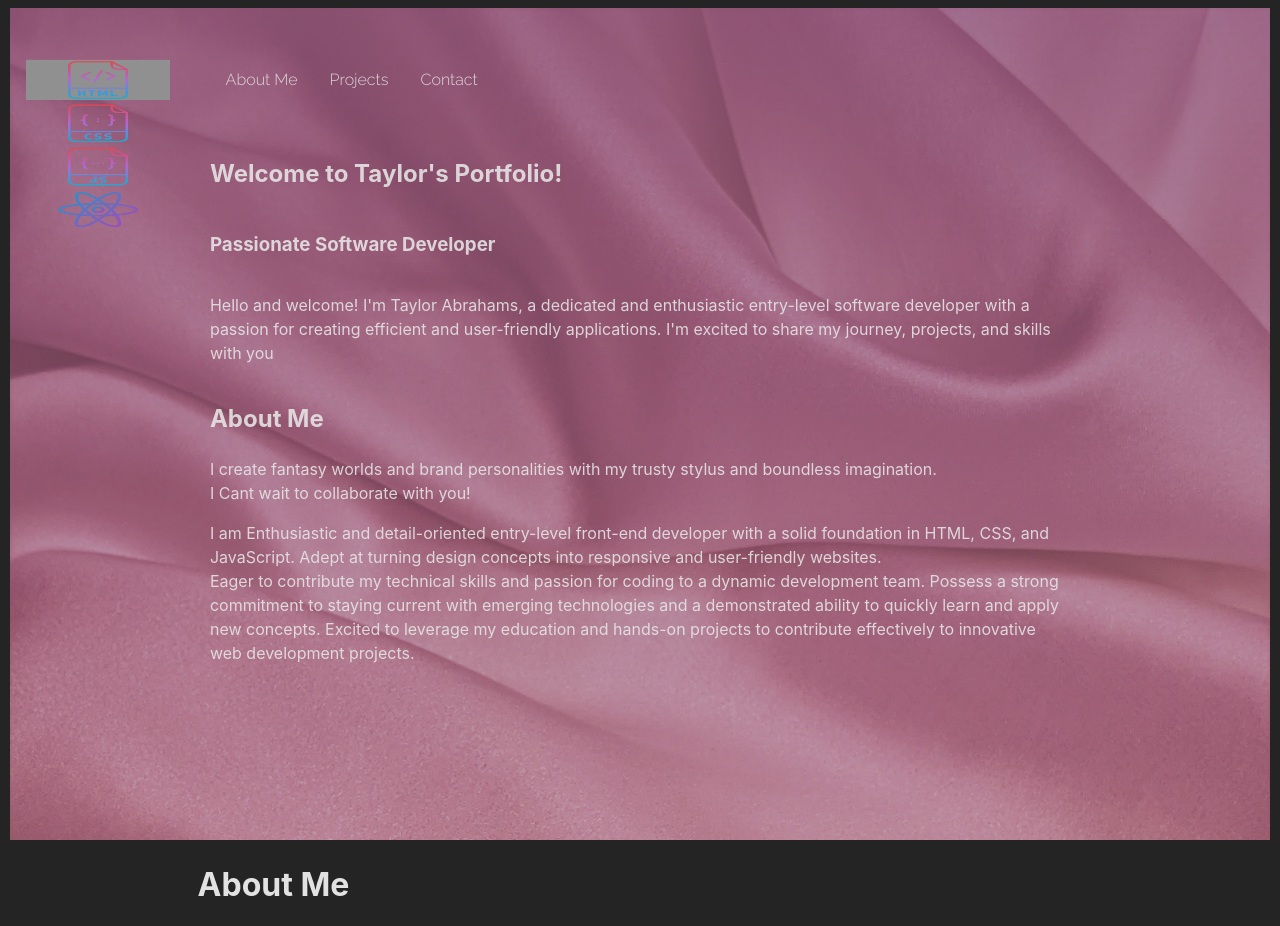
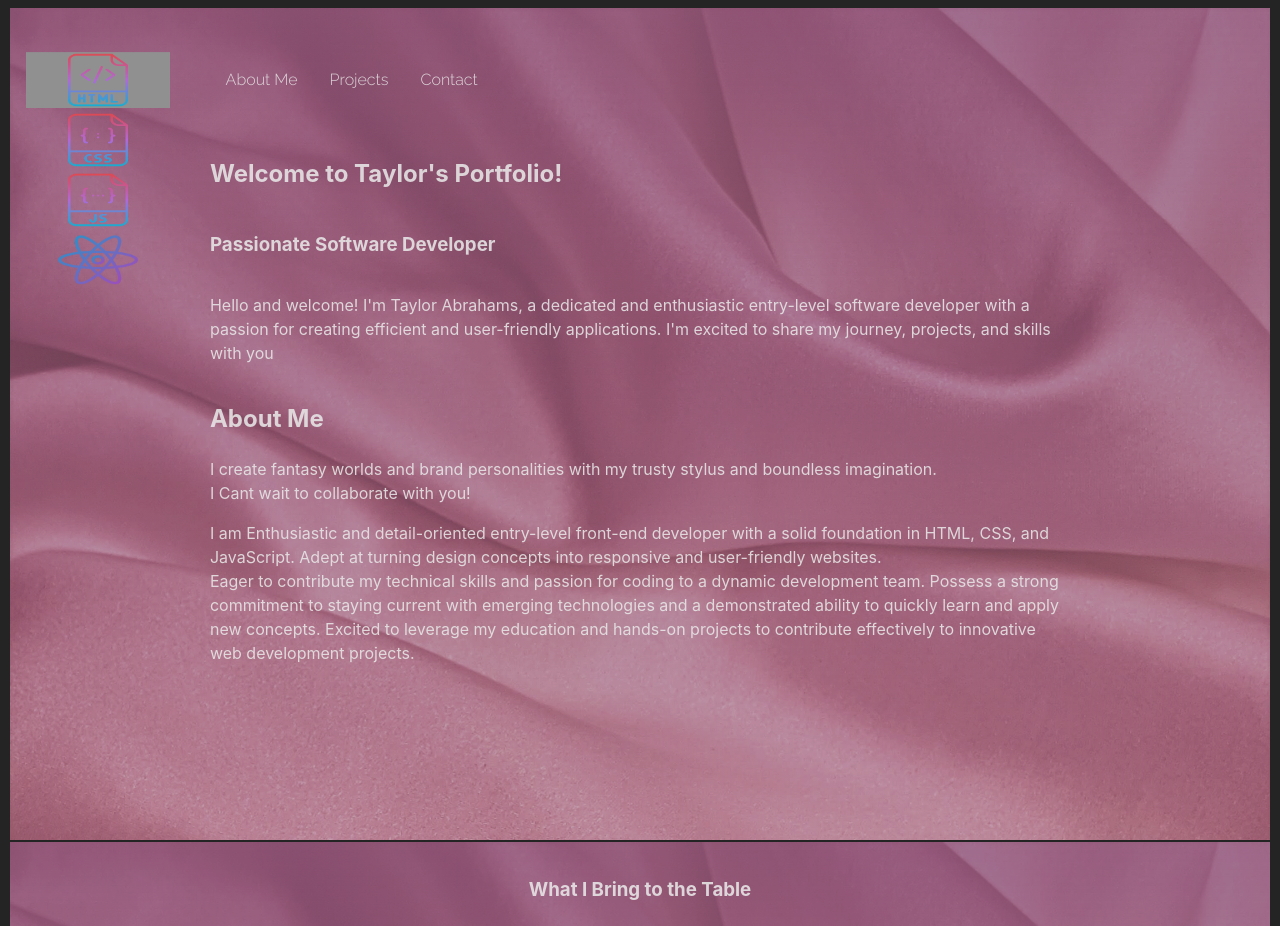
Before and after one commit to taylordavids1021/My_Portfolio, a React (Vite) app in the folder My_Portfolio/: page / in a window 1280 px wide. Shown: the top 926 px of the page. Built offline with nearby package versions, Linux system fonts and the light colour scheme; grey boxes are pictures that could not be loaded.

Commit message:
App structure

```diff
--- a/My_Portfolio/src/App.jsx
+++ b/My_Portfolio/src/App.jsx
@@ -1,6 +1,8 @@
 // import { useState } from 'react'
 import Home from './components/Home'
-import AboutMe from './components/AboutMe'
+import Education from './components/Education'
+import MyProjects from './components/MyProjects'
+import Contact from './components/Contact'
 import './App.css'
 
 function App() {
@@ -8,7 +10,9 @@ function App() {
   return (
     <>
       <Home />
-      <AboutMe />
+      <Education />
+      <MyProjects />
+      <Contact />
     </>
   )
 }
```
